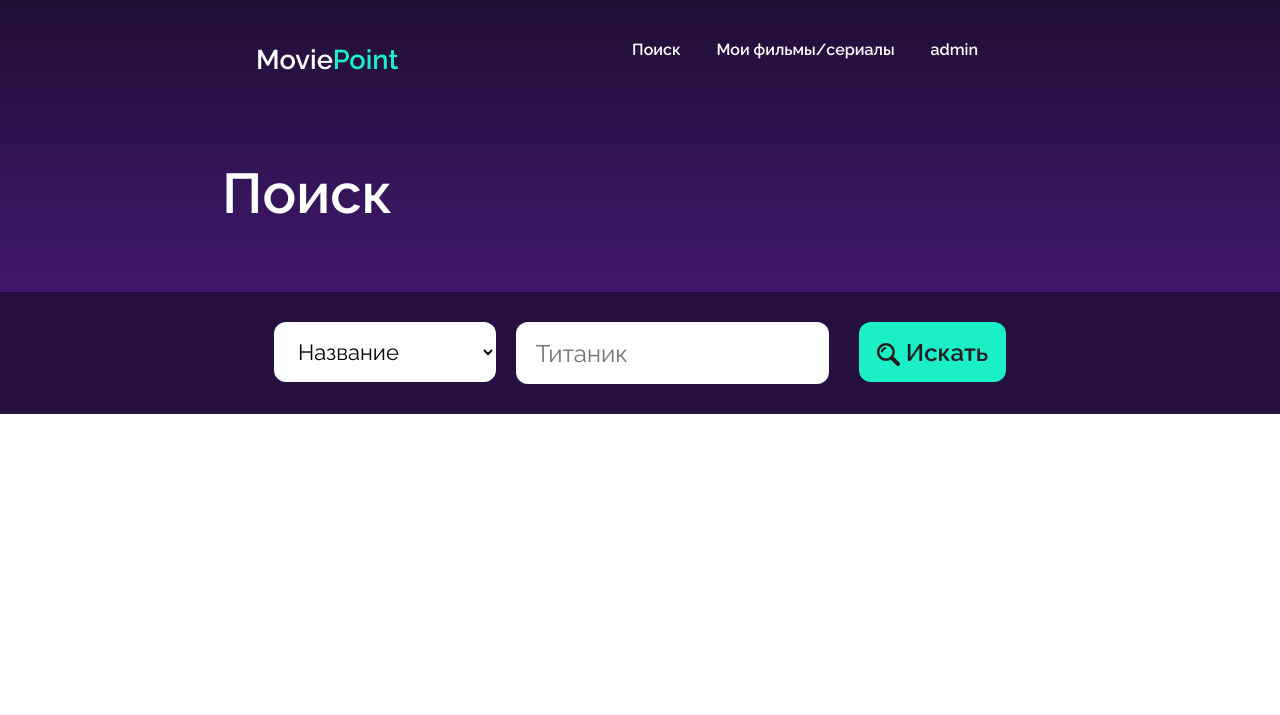
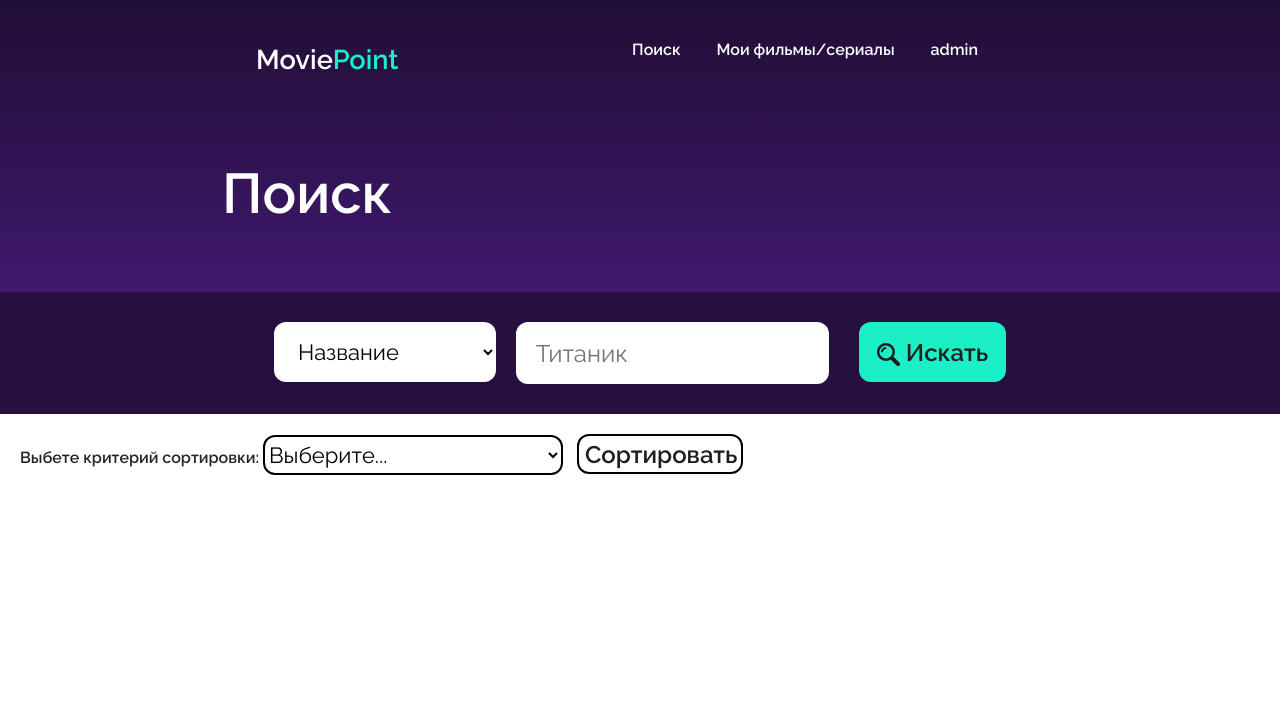
Before and after one commit to AlexSavelev/MoviePoint, a Flask app: page /search in a window 1280 px wide. Shown: the top 715 px of the page. Run offline with Flask 3, Linux system fonts and the light colour scheme; a user stored in the database is signed in; data that the repository does not hold is empty; some libraries are stand-ins or nearby versions.

Commit message:
update project, Andrews work

```diff
--- a/config.py
+++ b/config.py
@@ -4,7 +4,7 @@ SETUP_HOST = '0.0.0.0'
 PORT = 5000
 SITE_PATH = f'http://{HOST}:{PORT}'
 
-MEDIA_DATA_PATH = 'E:\\HLS'
+MEDIA_DATA_PATH = 'D:\\_Copies\\_HLS_SPLIT'
 MOVIE_PATH = '/static/movies'
 
 ENABLE_DATA_LOAD = True
--- a/main.py
+++ b/main.py
@@ -139,22 +139,18 @@ def register():
 def search():
     if check_user_is_not_authorized('/search'):
         return redirect('/login')
-    categor = request.args.get('w', default='', type=str)
-    query_text0 = request.args.get('q', default='', type=str)
-    query_text = query_text0
-    genres_json = get(f'{SITE_PATH}/api/v1/genres').json()['genres']
+
+    # Filter
+    category = request.args.get('w', default='', type=str)
+    query_text = request.args.get('q', default='', type=str)
+    if category == 'Жанр':
+        found_genres = [i['id'] for i in get(f'{SITE_PATH}/api/v1/genres').json()['genres']
+                        if i['title'].lower() == query_text.lower()]
+        query_text = found_genres[0] if found_genres else query_text
+
     nf = False
-    if categor == 'Жанр':
-        i = 0
-        while True:
-            if genres_json[i]['title'] in query_text0:
-                query_text = genres_json[i]['id']
-                break
-            i = i + 1
-            if len(genres_json) == i + 1:
-                break
     if query_text:
-        medias = get(f'{SITE_PATH}/api/v1/movies/search', json={'q': query_text, 'w': categor,
+        medias = get(f'{SITE_PATH}/api/v1/movies/search', json={'q': query_text, 'w': category,
                                                                 'must_be_released': True}).json()['movies']
         if not medias:
             nf = True
@@ -167,9 +163,12 @@ def search():
          'cover_ref': make_image_path(i['id'], i['cover'])
          } for i in medias]
 
+    # Sorting
+
+    sorted_type = ['Выберите...', 'По алфавиту', 'По рейтингу']
     filter_types = ['Название', 'Жанр', 'Режисёр', 'Возраст']
-    return render_template('search.html', title='Поиск', not_found=nf, medias=medias, q=query_text0, w=categor,
-                           filter_types=filter_types)
+    return render_template('search.html', title='Поиск', not_found=nf, medias=medias, q=query_text, w=category,
+                           filter_types=filter_types, sorted_type=sorted_type)
 
 
 @app.route('/genres', methods=['GET', 'POST'])
--- a/static/css/style.css
+++ b/static/css/style.css
@@ -184,6 +184,28 @@ ul.header-menu a {
     background: #1befc5;
     border-radius: 12px;
     border: none;
+    outline: none;
+    cursor: pointer;
+    font-size: 24px;
+    font-weight: 600;
+    color: #1f1d22;
+}
+.sorted_action select{
+    background-color: #ffffff;
+    border-radius: 12px;
+    border: 2px solid #000000;
+    height: 40px;
+    outline: none;
+    font-size: 22px;
+    width: 300px;
+}
+.sorted_action button{
+    margin-left: 10px;
+    width: 166px;
+    height: 40px;
+    background: #ffffff;
+    border-radius: 12px;
+    border: 2px solid #000000;
     outline: none;
     cursor: pointer;
     font-size: 24px;
--- a/templates/search.html
+++ b/templates/search.html
@@ -26,6 +26,23 @@
 
 {% block main %}
 <div class="header2-content">
+    <div class="sorted_action">
+        <form class="sorted_action" method="GET" action="/search">
+            <label>Выбете критерий сортировки:</label>
+            <select name="sort">
+                    {% for i in sorted_type %}
+                    {% if i == sort %}
+                        <option selected>{{i}}</option>
+                    {% else %}
+                        <option>{{i}}</option>
+                    {% endif %}
+                    {% endfor %}
+            </select>
+            <button type="submit">
+                    Сортировать
+                </button>
+            </form>
+    </div>
     {% if not_found %}
     <div class="alert alert-info search-alert" role="alert"><p>Ничего не найдено.</p></div>
     {% endif %}
```
Also changed, not shown: templates/watch.html (+0 -14 lines), db/movie_point.db.
